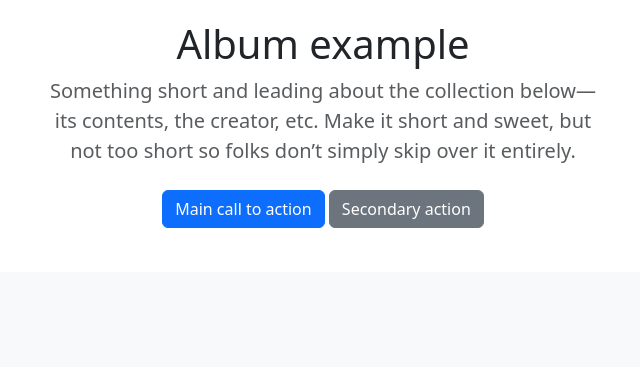
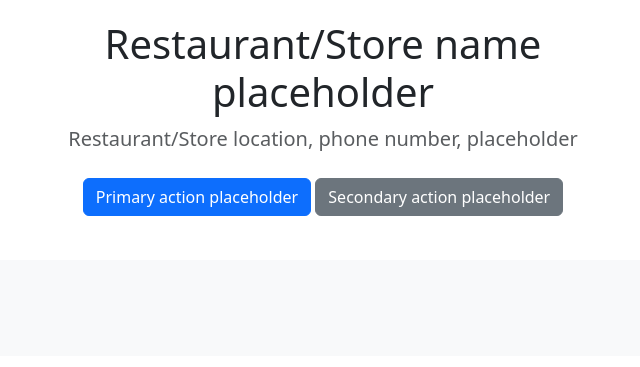
Before and after one commit to mdmn07C5/Masaflora, a Django app: page / in a window 1280 px wide. Shown: the part 57-424 px from the top of the page, without its empty margins (317-957 px from the left). Run offline with Django 4.2, Linux system fonts and the light colour scheme; data that the repository does not hold is empty.

Commit message:
refactor templates, settings
added static directory in root folder
changed some placeholder text in banner in templates

```diff
--- a/core/settings.py
+++ b/core/settings.py
@@ -123,7 +123,7 @@ DEFAULT_AUTO_FIELD = 'django.db.models.BigAutoField'
 # https://docs.djangoproject.com/en/4.2/howto/static-files/
 
 STATIC_URL = 'static/'
-STATIC_ROOT = BASE_DIR / 'static'
+STATICFILES_DIRS = [ BASE_DIR / 'static']
 
 MEDIA_URL = 'media/'
 MEDIA_ROOT = os.path.join(BASE_DIR, 'media/')
--- a/templates/tacobar/base.html
+++ b/templates/tacobar/base.html
@@ -7,9 +7,9 @@
     <title>{% block title %} FOOB {% endblock %}</title>
     <meta name="viewport" content="width=device-width, initial-scale=1">
     <link href="https://cdn.jsdelivr.net/npm/bootstrap@5.3.2/dist/css/bootstrap.min.css" rel="stylesheet" integrity="sha384-T3c6CoIi6uLrA9TneNEoa7RxnatzjcDSCmG1MXxSR1GAsXEV/Dwwykc2MPK8M2HN" crossorigin="anonymous">
+    <script src="https://code.jquery.com/jquery-3.7.1.min.js" integrity="sha256-/JqT3SQfawRcv/BIHPThkBvs0OEvtFFmqPF/lYI/Cxo=" crossorigin="anonymous"></script>
     <script src="https://cdn.jsdelivr.net/npm/@popperjs/core@2.11.8/dist/umd/popper.min.js" integrity="sha384-I7E8VVD/ismYTF4hNIPjVp/Zjvgyol6VFvRkX/vR+Vc4jQkC+hVqc2pM8ODewa9r" crossorigin="anonymous"></script>
     <script src="https://cdn.jsdelivr.net/npm/bootstrap@5.3.2/dist/js/bootstrap.min.js" integrity="sha384-BBtl+eGJRgqQAUMxJ7pMwbEyER4l1g+O15P+16Ep7Q9Q+zqX6gSbd85u4mG4QzX+" crossorigin="anonymous"></script>
-
 </head>
 
 <body>
--- a/templates/tacobar/home.html
+++ b/templates/tacobar/home.html
@@ -6,11 +6,11 @@
 <section class="py-3 text-center container">
     <div class="row py-lg-1">
       <div class="col-lg-6 col-md-8 mx-auto">
-        <h1 class="fw-light">Album example</h1>
-        <p class="lead text-body-secondary">Something short and leading about the collection below—its contents, the creator, etc. Make it short and sweet, but not too short so folks don’t simply skip over it entirely.</p>
+        <h1 class="fw-light">Restaurant/Store name placeholder</h1>
+        <p class="lead text-body-secondary">Restaurant/Store location, phone number, placeholder</p>
         <p>
-          <a href="#" class="btn btn-primary my-2">Main call to action</a>
-          <a href="#" class="btn btn-secondary my-2">Secondary action</a>
+          <a href="#" class="btn btn-primary my-2">Primary action placeholder</a>
+          <a href="#" class="btn btn-secondary my-2">Secondary action placeholder</a>
         </p>
       </div>
     </div>
--- a/templates/tacobar/menu/category.html
+++ b/templates/tacobar/menu/category.html
@@ -6,10 +6,10 @@
 <section class="py-5 text-center container">
     <div class="row py-lg-5">
       <div class="col-lg-6 col-md-8 mx-auto">
-        <h1 class="fw-light">Album example</h1>
-        <p class="lead text-body-secondary">Something short and leading about the collection below—its contents, the creator, etc. Make it short and sweet, but not too short so folks don’t simply skip over it entirely.</p>
+        <h1 class="fw-light">Category Name place holder</h1>
+        <p class="lead text-body-secondary">This line is probably not necessary</p>
         <p>
-          <a href="#" class="btn btn-primary my-2">Main call to action</a>
+          <a href="#" class="btn btn-primary my-2">Primary action</a>
           <a href="#" class="btn btn-secondary my-2">Secondary action</a>
         </p>
       </div>
```
Also changed, not shown: 1 other file.
